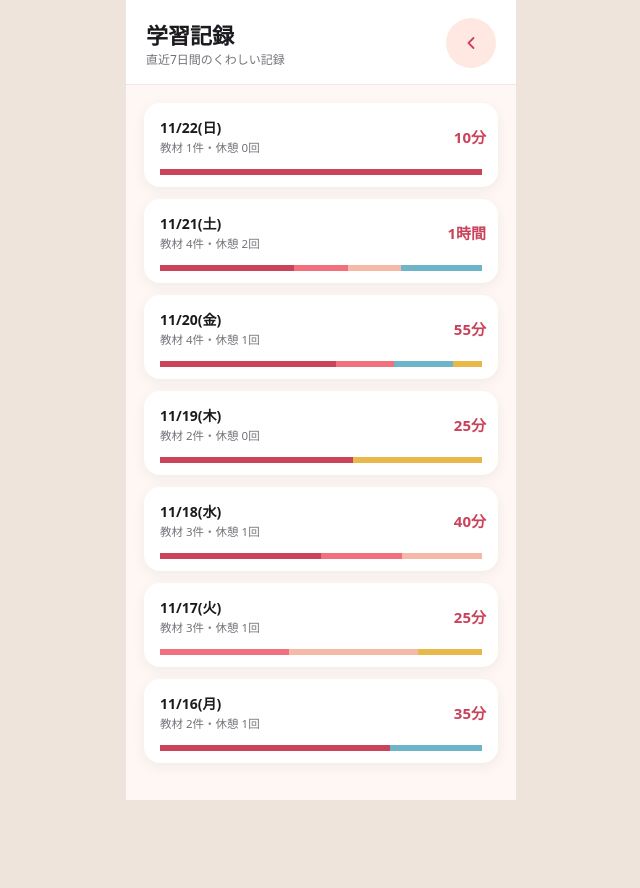
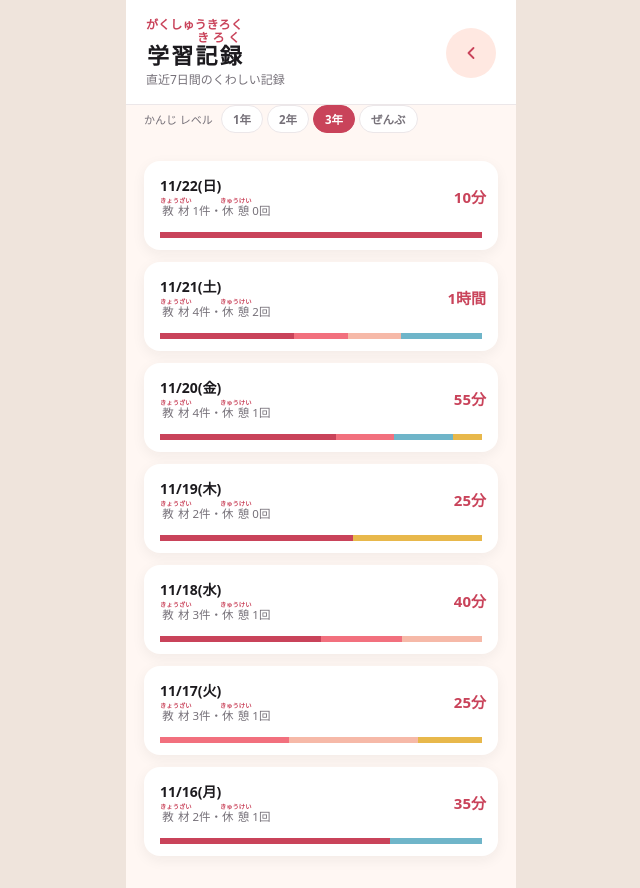
Before and after one commit to hagoromo1000/tetemaru-app, a plain HTML site: page study-log.html in a window 1280 px wide. Shown: the whole page, without its empty margins (319-959 px from the left). Before the commit the page ends 800 px from the top, so only its background shows below. Drawn offline with Linux system fonts and the light colour scheme.

Commit message:
Set persona to 3rd grade; add kanji-level furigana toggle
Co-Authored-By: Claude Sonnet 5 <noreply@anthropic.com>

```diff
--- a/data.js
+++ b/data.js
@@ -1,5 +1,6 @@
 // ててまる モックデータ
-// ユーザー像:ゆい(小学4年生)/ 得意:理科(生き物・実験が好き)/ 苦手:算数(分数)
+// ユーザー像:ゆい(小学3年生)/ 得意:理科(生き物・実験が好き)/ 苦手:算数(わり算)
+// 3年生で新しく始まる単元(わり算、理科、社会、外国語活動)を中心に教材を設定している
 // index.html・study-log.html・child.html で共通利用する
 
 const SUBJECT_COLORS = {
@@ -10,10 +11,6 @@ const SUBJECT_COLORS = {
   "社会": "#E8B84B",
 };
 
-const SUBJECT_ICONS = {
-  "算数": "📐", // 使わない(アイコンはSVGで別途描画。教材名の参照用に残す)
-};
-
 // 1週間の学習記録(教科別セッション単位)
 // session: { subject, material, pages, start, end }
 // breaks:  { start, end, minutes, reason }
@@ -21,54 +18,54 @@ const WEEK_DETAIL = [
   {
     date: "2026-11-16", label: "月", weekday: "月曜日",
     sessions: [
-      { subject: "算数", material: "標準ドリル4年 分数のたし算", pages: "12〜14", start: "16:00", end: "16:25" },
-      { subject: "理科", material: "こん虫のからだのひみつ", pages: "8〜10", start: "16:35", end: "16:45" },
+      { subject: "算数", material: "calc.ドリル3年 あまりのあるわり算", pages: "12〜14", start: "16:00", end: "16:25" },
+      { subject: "理科", material: "こん虫のそだちかた", pages: "8〜10", start: "16:35", end: "16:45" },
     ],
     breaks: [{ start: "16:25", end: "16:35", minutes: 10, reason: "お茶を飲んだ" }],
   },
   {
     date: "2026-11-17", label: "火", weekday: "火曜日",
     sessions: [
-      { subject: "国語", material: "漢字れんしゅうプリント 5級", pages: "3", start: "17:00", end: "17:10" },
-      { subject: "英語", material: "えいご表現ワーク", pages: "5〜6", start: "17:10", end: "17:20" },
-      { subject: "社会", material: "都道府県しらべノート", pages: "20〜21", start: "17:25", end: "17:30" },
+      { subject: "国語", material: "かんじれんしゅうノート 3年", pages: "3", start: "17:00", end: "17:10" },
+      { subject: "英語", material: "えいごリズムあそびワーク", pages: "5〜6", start: "17:10", end: "17:20" },
+      { subject: "社会", material: "まちたんけんノート(お店しらべ)", pages: "20〜21", start: "17:25", end: "17:30" },
     ],
     breaks: [{ start: "17:20", end: "17:25", minutes: 5, reason: "トイレ" }],
   },
   {
     date: "2026-11-18", label: "水", weekday: "水曜日",
     sessions: [
-      { subject: "算数", material: "標準ドリル4年 分数のたし算", pages: "15〜16", start: "16:10", end: "16:30" },
-      { subject: "国語", material: "漢字れんしゅうプリント 5級", pages: "4", start: "16:30", end: "16:40" },
-      { subject: "英語", material: "えいご表現ワーク", pages: "7", start: "16:50", end: "17:00" },
+      { subject: "算数", material: "calc.ドリル3年 あまりのあるわり算", pages: "15〜16", start: "16:10", end: "16:30" },
+      { subject: "国語", material: "かんじれんしゅうノート 3年", pages: "4", start: "16:30", end: "16:40" },
+      { subject: "英語", material: "えいごリズムあそびワーク", pages: "7", start: "16:50", end: "17:00" },
     ],
     breaks: [{ start: "16:40", end: "16:50", minutes: 10, reason: "ストレッチ" }],
   },
   {
     date: "2026-11-19", label: "木", weekday: "木曜日",
     sessions: [
-      { subject: "算数", material: "標準ドリル4年 分数のたし算", pages: "17", start: "16:00", end: "16:15" },
-      { subject: "社会", material: "都道府県しらべノート", pages: "22〜23", start: "16:15", end: "16:25" },
+      { subject: "算数", material: "calc.ドリル3年 あまりのあるわり算", pages: "17", start: "16:00", end: "16:15" },
+      { subject: "社会", material: "まちたんけんノート(地図記号)", pages: "22〜23", start: "16:15", end: "16:25" },
     ],
     breaks: [],
   },
   {
     date: "2026-11-20", label: "金", weekday: "金曜日",
     sessions: [
-      { subject: "算数", material: "標準ドリル4年 分数のひき算", pages: "1〜3", start: "16:00", end: "16:30" },
-      { subject: "理科", material: "こん虫のからだのひみつ", pages: "11〜12", start: "16:40", end: "16:50" },
-      { subject: "国語", material: "漢字れんしゅうプリント 5級", pages: "5", start: "16:50", end: "17:00" },
-      { subject: "社会", material: "都道府県しらべノート", pages: "24", start: "17:05", end: "17:10" },
+      { subject: "算数", material: "calc.ドリル3年 わり算の筆算", pages: "1〜3", start: "16:00", end: "16:30" },
+      { subject: "理科", material: "こん虫のそだちかた", pages: "11〜12", start: "16:40", end: "16:50" },
+      { subject: "国語", material: "かんじれんしゅうノート 3年", pages: "5", start: "16:50", end: "17:00" },
+      { subject: "社会", material: "まちたんけんノート(地図記号)", pages: "24", start: "17:05", end: "17:10" },
     ],
     breaks: [{ start: "16:30", end: "16:40", minutes: 10, reason: "お茶を飲んだ" }],
   },
   {
     date: "2026-11-21", label: "土", weekday: "土曜日",
     sessions: [
-      { subject: "算数", material: "標準ドリル4年 分数のひき算", pages: "4〜7", start: "10:00", end: "10:25" },
+      { subject: "算数", material: "calc.ドリル3年 わり算の筆算", pages: "4〜7", start: "10:00", end: "10:25" },
       { subject: "理科", material: "じしゃくのふしぎ", pages: "1〜4", start: "10:35", end: "10:50" },
-      { subject: "国語", material: "漢字れんしゅうプリント 5級", pages: "6〜7", start: "11:00", end: "11:10" },
-      { subject: "英語", material: "えいご表現ワーク", pages: "8〜9", start: "11:10", end: "11:20" },
+      { subject: "国語", material: "かんじれんしゅうノート 3年", pages: "6〜7", start: "11:00", end: "11:10" },
+      { subject: "英語", material: "えいごリズムあそびワーク", pages: "8〜9", start: "11:10", end: "11:20" },
     ],
     breaks: [
       { start: "10:25", end: "10:35", minutes: 10, reason: "おやつ" },
@@ -78,7 +75,7 @@ const WEEK_DETAIL = [
   {
     date: "2026-11-22", label: "日", weekday: "日曜日",
     sessions: [
-      { subject: "算数", material: "標準ドリル4年 分数のひき算", pages: "8〜9", start: "15:00", end: "15:10" },
+      { subject: "算数", material: "calc.ドリル3年 わり算の筆算", pages: "8〜9", start: "15:00", end: "15:10" },
     ],
     breaks: [],
   },
@@ -90,9 +87,9 @@ const QUESTIONS = [
     id: 1,
     date: "2026-11-21",
     subject: "算数",
-    unit: "分数のひき算",
-    question: "分母がちがう分数のひき算のやりかたがわからない",
-    answer: "分母をそろえる(通分する)と、分子だけのひき算になるよ。まず2つの分母の最小公倍数を見つけて、それぞれの分数を同じ分母にそろえてから、分子をひき算しよう。",
+    unit: "わり算の筆算",
+    question: "あまりが出るわり算の筆算のやりかたがわからない",
+    answer: "わる数をかけて、わられる数に一番近い(こえない)数を見つけてから、ひき算をして「あまり」を出すよ。あまりは、わる数より小さくなっているか最後に確かめよう。",
     reviewed: false,
   },
   {
@@ -100,17 +97,17 @@ const QUESTIONS = [
     date: "2026-11-18",
     subject: "国語",
     unit: "漢字の読み方",
-    question: "「照」という漢字の読み方がわからない",
-    answer: "「照」は「て(る)」「て(らす)」(訓読み)、「ショウ」(音読み)と読むよ。「日照り(ひでり)」「照明(しょうめい)」のように使うよ。",
+    question: "「流」という漢字の読み方がわからない",
+    answer: "「流」は「なが(れる)」「なが(す)」(訓読み)、「リュウ」(音読み)と読むよ。「川が流れる」「流行(りゅうこう)」のように使うよ。",
     reviewed: true,
   },
   {
     id: 3,
     date: "2026-11-16",
     subject: "理科",
-    unit: "こん虫のからだ",
-    question: "こん虫の足は何本あるの?",
-    answer: "こん虫の足は6本(3対)だよ。頭・むね・はらの3つに分かれていて、足とはねは「むね」についているよ。",
+    unit: "こん虫のそだちかた",
+    question: "ちょうちょは卵からどうやってちょうになるの?",
+    answer: "卵→よう虫(いもむし)→さなぎ→せい虫(ちょう)、のじゅんにすがたを変えて育つよ。これを「完全へんたい」と言うんだ。",
     reviewed: true,
   },
 ];
@@ -146,3 +143,66 @@ function dayTotalMinutes(day) {
 function dayBreakMinutes(day) {
   return day.breaks.reduce((sum, b) => sum + b.minutes, 0);
 }
+
+// ---- 漢字レベル表示(ふりがな) ----
+// [漢字をふくむ語, ふりがな, その漢字が学習指導要領で配当される学年(1〜6)]
+// 選択した学年より上で習う漢字だけ、ふりがなを表示する
+const FURIGANA = [
+  ["学習記録", "がくしゅうきろく", 4],
+  ["学習", "がくしゅう", 3],
+  ["記録", "きろく", 4],
+  ["今週", "こんしゅう", 2],
+  ["合計", "ごうけい", 2],
+  ["質問", "しつもん", 3],
+  ["振り返り", "ふりかえり", 3],
+  ["保護者設定", "ほごしゃせってい", 5],
+  ["保護者", "ほごしゃ", 5],
+  ["設定", "せってい", 3],
+  ["目標", "もくひょう", 4],
+  ["達成", "たっせい", 4],
+  ["休憩", "きゅうけい", 6],
+  ["教材", "きょうざい", 4],
+  ["算数", "さんすう", 2],
+  ["国語", "こくご", 2],
+  ["理科", "りか", 2],
+  ["社会", "しゃかい", 2],
+  ["英語", "えいご", 4],
+  ["筆算", "ひっさん", 4],
+  ["磁石", "じしゃく", 3],
+  ["地図記号", "ちずきごう", 4],
+  ["筆算", "ひっさん", 4],
+  ["詳細", "しょうさい", 5],
+  ["内訳", "うちわけ", 6],
+  ["発表", "はっぴょう", 4],
+  ["問題", "もんだい", 3],
+  ["解説", "かいせつ", 5],
+  ["漢字", "かんじ", 2],
+  ["読み方", "よみかた", 2],
+];
+
+function annotateFurigana(text) {
+  let out = text;
+  FURIGANA.forEach(([word, reading, grade]) => {
+    out = out.split(word).join(`<ruby class="furi" data-grade="${grade}">${word}<rt>${reading}</rt></ruby>`);
+  });
+  return out;
+}
+
+function getKanjiLevel() {
+  const v = Number(localStorage.getItem("tetemaru_kanji_level"));
+  return v && v >= 1 && v <= 6 ? v : 3;
+}
+
+function setKanjiLevel(level) {
+  localStorage.setItem("tetemaru_kanji_level", String(level));
+  applyKanjiLevel(level);
+}
+
+function applyKanjiLevel(level) {
+  document.querySelectorAll("ruby.furi").forEach((r) => {
+    const grade = Number(r.dataset.grade);
+    const rt = r.querySelector("rt");
+    if (!rt) return;
+    rt.style.display = level < grade ? "" : "none";
+  });
+}
--- a/study-log.html
+++ b/study-log.html
@@ -13,7 +13,7 @@
   <header class="header">
     <div class="header-row">
       <div>
-        <h1 class="header-title">学習記録</h1>
+        <h1 class="header-title" id="pageTitle">学習記録</h1>
         <span class="header-sub">直近7日間のくわしい記録</span>
       </div>
       <a class="avatar" href="index.html" aria-label="メニューへ戻る" style="text-decoration:none;">
@@ -21,6 +21,16 @@
       </a>
     </div>
   </header>
+
+  <div class="level-picker-row">
+    <span class="level-picker-label">かんじ レベル</span>
+    <div class="level-picker" id="levelPicker">
+      <button class="level-btn" data-level="1">1年</button>
+      <button class="level-btn" data-level="2">2年</button>
+      <button class="level-btn active" data-level="3">3年</button>
+      <button class="level-btn" data-level="6">ぜんぶ</button>
+    </div>
+  </div>
 
   <main class="content" id="logList" style="gap:12px; padding-bottom: 32px;"></main>
 </div>
@@ -37,6 +47,20 @@ const SUBJECT_ICON_PATHS = {
 function subjectIconSvg(subject) {
   return `<svg width="16" height="16" viewBox="0 0 24 24" fill="none" stroke="${SUBJECT_COLORS[subject]}" stroke-width="2" stroke-linecap="round" stroke-linejoin="round">${SUBJECT_ICON_PATHS[subject] || ""}</svg>`;
 }
+
+document.getElementById("pageTitle").innerHTML = annotateFurigana("学習記録");
+
+// ---- かんじレベル picker ----
+const levelPickerEl = document.getElementById("levelPicker");
+let currentLevel = getKanjiLevel();
+levelPickerEl.querySelectorAll(".level-btn").forEach((btn) => {
+  btn.classList.toggle("active", Number(btn.dataset.level) === currentLevel);
+  btn.addEventListener("click", () => {
+    currentLevel = Number(btn.dataset.level);
+    setKanjiLevel(currentLevel);
+    levelPickerEl.querySelectorAll(".level-btn").forEach((b) => b.classList.toggle("active", b === btn));
+  });
+});
 
 const logListEl = document.getElementById("logList");
 const openDate = location.hash ? location.hash.slice(1) : null;
@@ -57,7 +81,7 @@ WEEK_DETAIL.slice().reverse().forEach((d) => {
   head.innerHTML = `
     <span style="display:flex; flex-direction:column; gap:2px; text-align:left;">
       <span style="font-size:14px; font-weight:800;">${d.date.slice(5).replace("-", "/")}(${d.weekday.replace("曜日","")})</span>
-      <span style="font-size:11.5px; color:#767179;">教材 ${d.sessions.length}件・休憩 ${d.breaks.length}回</span>
+      <span style="font-size:11.5px; color:#767179;">${annotateFurigana("教材")} ${d.sessions.length}件・${annotateFurigana("休憩")} ${d.breaks.length}回</span>
     </span>
     <span style="display:flex; align-items:center; gap:10px;">
       <span style="font-size:15px; font-weight:800; color:#C9435A;">${minLabel(total)}</span>
@@ -81,7 +105,7 @@ WEEK_DETAIL.slice().reverse().forEach((d) => {
     <div style="display:flex; align-items:flex-start; gap:10px; padding:10px 0; border-top:1px solid #ECE7E9;">
       <span style="width:30px; height:30px; border-radius:9px; background:#FFF7F3; display:flex; align-items:center; justify-content:center; flex-shrink:0;">${subjectIconSvg(s.subject)}</span>
       <span style="flex:1; display:flex; flex-direction:column; gap:2px;">
-        <span style="font-size:13px; font-weight:700;">${s.subject}:${s.material}</span>
+        <span style="font-size:13px; font-weight:700;">${annotateFurigana(s.subject)}:${annotateFurigana(s.material)}</span>
         <span style="font-size:11.5px; color:#767179;">${s.pages}ページ・${s.start}〜${s.end}(${sessionMinutes(s)}分)</span>
       </span>
     </div>
@@ -94,14 +118,14 @@ WEEK_DETAIL.slice().reverse().forEach((d) => {
           <span style="width:30px; height:30px; border-radius:9px; background:#F3F0F1; display:flex; align-items:center; justify-content:center; flex-shrink:0;">
             <svg width="15" height="15" viewBox="0 0 24 24" fill="none" stroke="#767179" stroke-width="2" stroke-linecap="round" stroke-linejoin="round"><circle cx="12" cy="12" r="9"/><path d="M12 7v5l3 2"/></svg>
           </span>
-          <span style="flex:1; font-size:12.5px; color:#767179;">休憩:${b.reason}</span>
+          <span style="flex:1; font-size:12.5px; color:#767179;">${annotateFurigana("休憩")}:${b.reason}</span>
           <span style="font-size:12.5px; color:#767179; font-weight:600;">${b.start}〜${b.end}(${b.minutes}分)</span>
         </div>
       `).join("")}
     </div>
   ` : "";
 
-  const emptyHtml = d.sessions.length === 0 ? `<div style="padding:12px 0; font-size:12.5px; color:#767179; text-align:center;">この日の学習記録はありません</div>` : "";
+  const emptyHtml = d.sessions.length === 0 ? `<div style="padding:12px 0; font-size:12.5px; color:#767179; text-align:center;">この日の${annotateFurigana("学習記録")}はありません</div>` : "";
 
   panel.innerHTML = `<div style="padding:0 16px 16px;">${sessionsHtml}${emptyHtml}${breaksHtml ? `<div style="margin-top:10px; padding-top:10px; border-top:1px solid #ECE7E9;">${breaksHtml}</div>` : ""}</div>`;
 
@@ -125,6 +149,8 @@ if (openDate) {
   const target = document.getElementById("day-" + openDate);
   if (target) setTimeout(() => target.scrollIntoView({ behavior: "smooth", block: "start" }), 150);
 }
+
+applyKanjiLevel(currentLevel);
 </script>
 </body>
 </html>
--- a/styles.css
+++ b/styles.css
@@ -249,3 +249,16 @@ input[type="range"]::-moz-range-thumb {
   position: absolute; inset: 0; background: var(--peach); width: 0%; transition: width .05s linear; z-index: 0;
 }
 .unlock-btn span { position: relative; z-index: 1; }
+
+/* ---- ふりがな(漢字レベル表示) ---- */
+ruby.furi { ruby-position: over; }
+ruby.furi rt { font-size: 0.55em; color: #C9435A; font-weight: 700; user-select: none; }
+
+.level-picker-row { display: flex; align-items: center; gap: 8px; padding: 0 18px 10px; }
+.level-picker-label { font-size: 11px; color: #767179; white-space: nowrap; }
+.level-picker { display: flex; gap: 4px; }
+.level-btn {
+  all: unset; cursor: pointer; font-size: 11.5px; font-weight: 700; color: #767179;
+  background: #ffffff; border: 1px solid #ECE7E9; border-radius: 999px; padding: 5px 11px;
+}
+.level-btn.active { background: #C9435A; color: #ffffff; border-color: #C9435A; }
```
Also changed, not shown: parent.html (+41 -14 lines), 1 other file.
